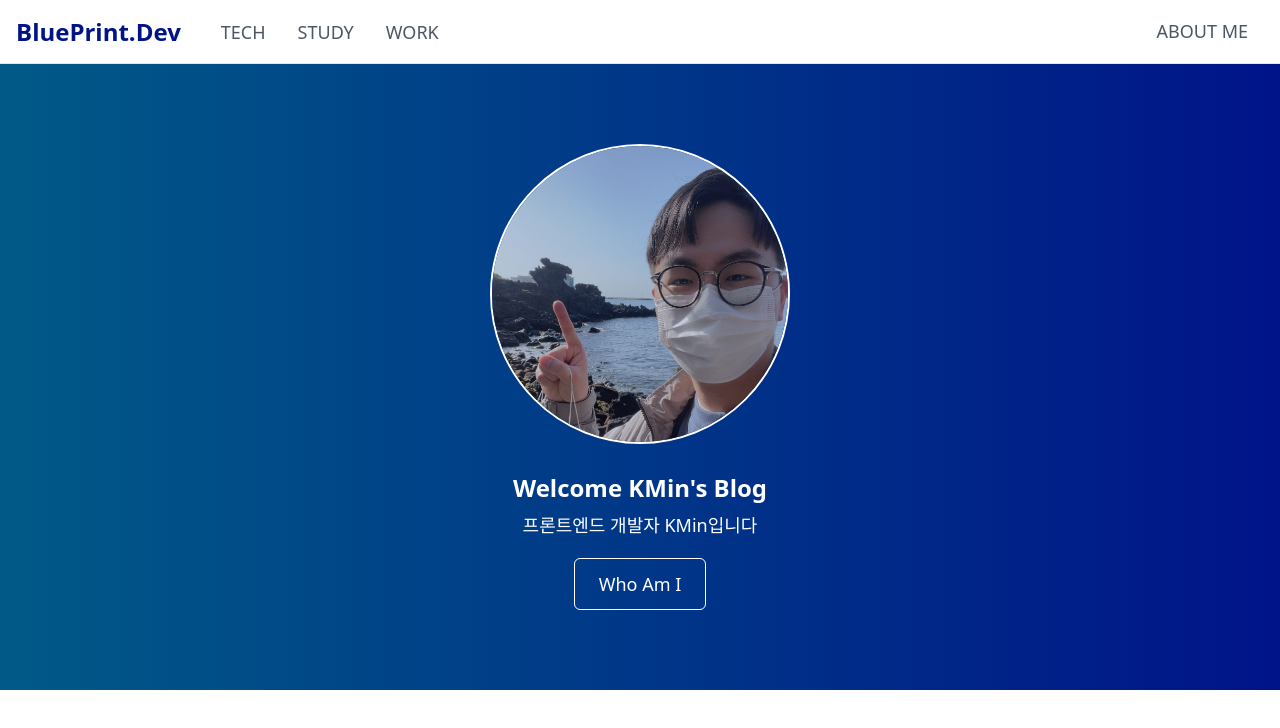
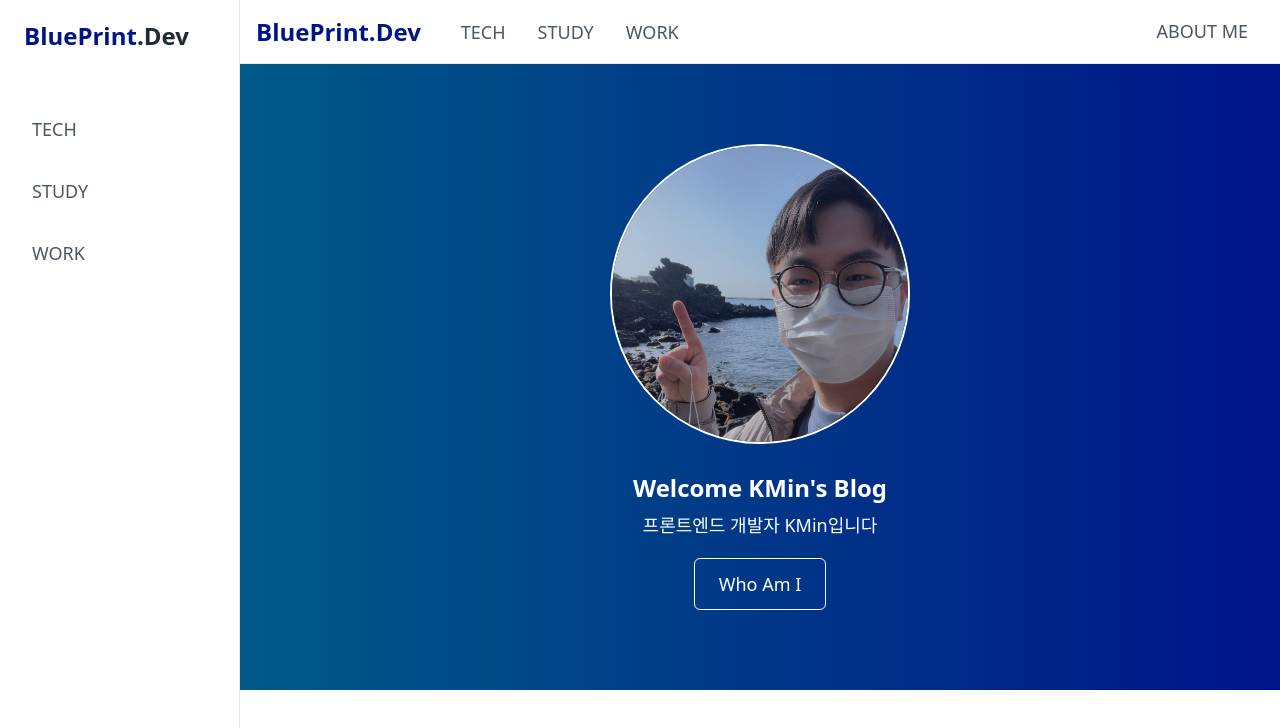
Before and after one commit to ckm960411/blue-print-front, a Next.js app: page / in a window 1280 px wide. Shown: the top 728 px of the page. Built offline with nearby package versions, Linux system fonts and the light colour scheme.

Commit message:
SideBar 생성 및 마크업

```diff
--- a/src/app/layout.tsx
+++ b/src/app/layout.tsx
@@ -2,6 +2,7 @@ import { pretendard } from '@/utils/fonts';
 import './globals.css';
 import type { Metadata } from 'next';
 import Header from '@/components/Header';
+import SideBar from '@/components/SideBar';
 
 export const metadata: Metadata = {
   title: `KMin's Blog`,
@@ -16,8 +17,13 @@ export default function RootLayout({
   return (
     <html lang="ko" className={pretendard.variable}>
       <body className="font-normal">
-        <Header />
-        <main>{children}</main>
+        <div className="flex">
+          <SideBar />
+          <div className="grow">
+            <Header />
+            <main>{children}</main>
+          </div>
+        </div>
       </body>
     </html>
   );
--- /dev/null
+++ b/src/components/SideBar.tsx
@@ -0,0 +1,25 @@
+import Link from 'next/link';
+import React from 'react';
+import SideBarLink from './SideBarLink';
+
+const navLinkClass =
+  'w-full text-18px font-medium text-gray-600 hover:text-main py-12px px-16px rounded-xl hover:shadow-lg hover:bg-white duration-200';
+
+export default function SideBar() {
+  return (
+    <div className="flex-shrink-0 w-240px h-full min-h-screen border-r border-gray-200">
+      <div className="h-72px flex items-center px-16px">
+        <Link href="/" className="text-24px font-semibold text-gray-800 p-8px">
+          <span className="text-main">BluePrint</span>.Dev
+        </Link>
+      </div>
+      <div className="px-16px py-32px">
+        <ul className="flex flex-col gap-12px">
+          <SideBarLink title="TECH" href="/tech" />
+          <SideBarLink title="STUDY" href="/study" />
+          <SideBarLink title="WORK" href="/work" />
+        </ul>
+      </div>
+    </div>
+  );
+}
--- /dev/null
+++ b/src/components/SideBarLink.tsx
@@ -0,0 +1,26 @@
+'use client';
+
+import Link from 'next/link';
+import { usePathname } from 'next/navigation';
+import React from 'react';
+
+interface SideBarLinkProps {
+  title: string;
+  href: string;
+}
+export default function SideBarLink({ title, href }: SideBarLinkProps) {
+  const pathname = usePathname();
+
+  const isActive = pathname.startsWith(href);
+
+  return (
+    <Link
+      href={href}
+      className={`w-full text-18px font-medium text-gray-600 hover:text-main p-16px rounded-xl hover:shadow-lg hover:bg-white duration-200 ${
+        isActive ? 'bg-white shadow-lg text-main' : ''
+      }`}
+    >
+      {title}
+    </Link>
+  );
+}
```
